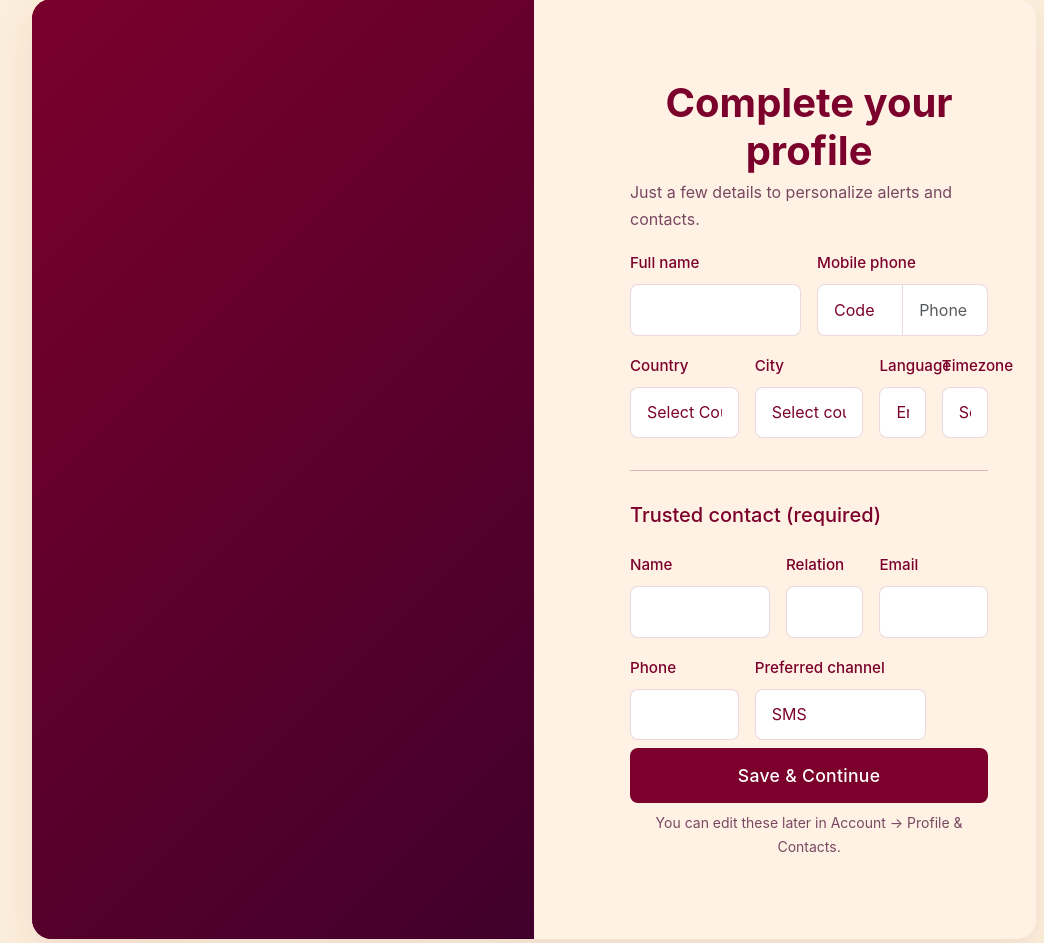
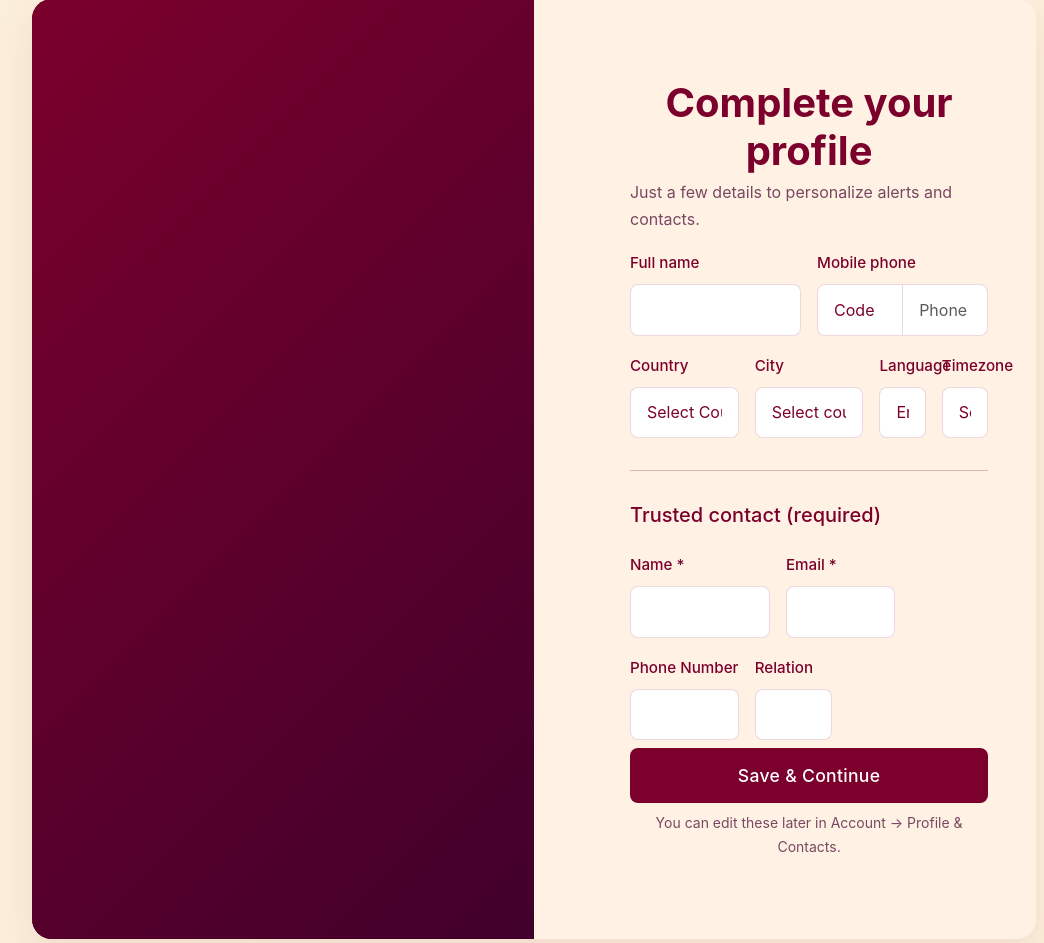
Before and after one commit to ShyamaliDas/Proteeti, a Flask app: template Proteeti/app/templates/onboarding.html in a window 1280 px wide. Shown: the part 133-1076 px from the top of the page, without its empty margins (106-1150 px from the left). Run offline with Flask 3, Linux system fonts and the light colour scheme; the template is opened without the code that fills it, so the values that code supplies are empty.

Commit message:
Trusted Contact form fixing

```diff
--- a/Proteeti/app/templates/account.html
+++ b/Proteeti/app/templates/account.html
@@ -363,6 +363,11 @@
                             <label class="form-label fw-bold">Phone Number</label>
                             <input type="tel" class="form-control" id="contactPhone">
                         </div>
+                        <div class="md-3">
+                            <label class="form-label fw-bold">Relation</label>
+                            <input class="form-control" id="tc_relation">
+                        </div><br>
+
                         <div class="d-flex gap-2">
                             <button type="submit" class="btn btn-primary">
                                 <i class="fas fa-check"></i> Add Contact
--- a/Proteeti/app/templates/onboarding.html
+++ b/Proteeti/app/templates/onboarding.html
@@ -71,28 +71,20 @@
                   <h5 class="mb-2">Trusted contact (required)</h5>
                 </div>
                 <div class="col-md-5">
-                  <label class="form-label">Name</label>
+                  <label class="form-label">Name *</label>
                   <input class="form-control" name="tc_name" required>
+                </div>
+                <div class="col-md-4">
+                    <label class="form-label">Email *</label>
+                    <input type="email" class="form-control" name="tc_email" required>
+                </div>
+                <div class="col-md-4">
+                    <label class="form-label">Phone Number</label>
+                    <input type="tel" class="form-control" name="tc_phone">
                 </div>
                 <div class="col-md-3">
                   <label class="form-label">Relation</label>
-                  <input class="form-control" name="tc_relation" required>
-                </div>
-                <div class="col-md-4">
-                    <label class="form-label">Email</label>
-                    <input type="email" class="form-control" name="tc_email" required>
-                </div>
-                <div class="col-md-4">
-                    <label class="form-label">Phone</label>
-                    <input type="tel" class="form-control" name="tc_phone">
-                </div>
-                <div class="col-md-6">
-                  <label class="form-label">Preferred channel</label>
-                  <select class="form-select" name="tc_channel">
-                    <option value="sms">SMS</option>
-                    <option value="email">Email</option>
-                    <option value="call">Call</option>
-                  </select>
+                  <input class="form-control" name="tc_relation">
                 </div>
 
                 <div class="col-12 mt-2">
```
